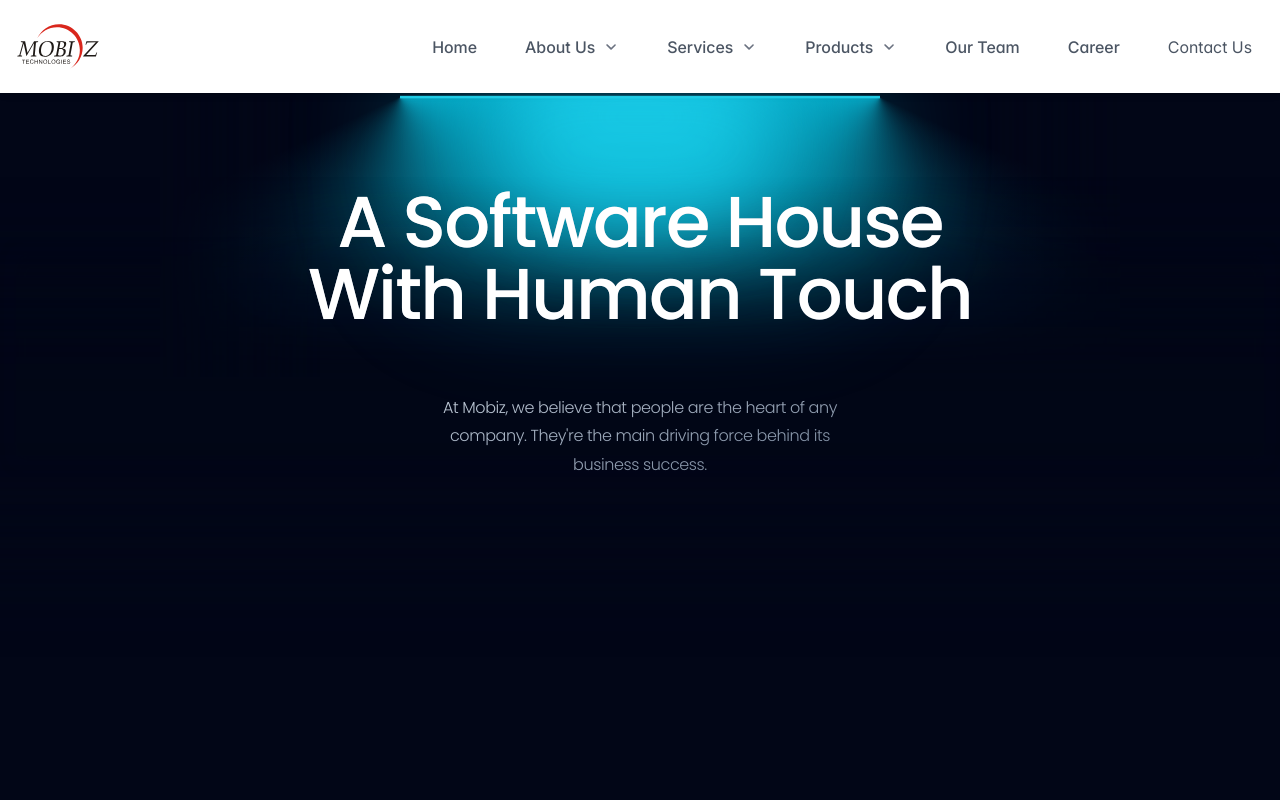
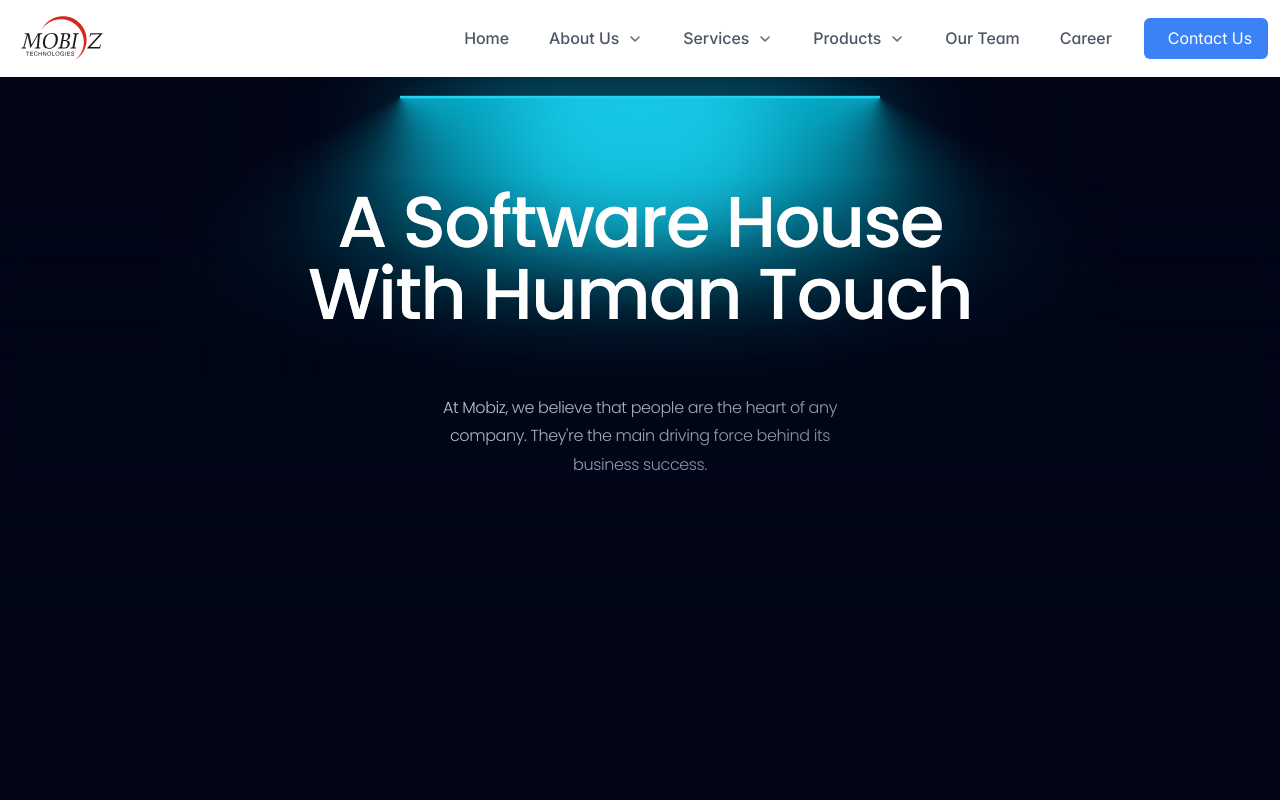
Before and after one commit to adithyanmkd/mobiz-technologies, a Next.js app: page / in a window 1280 px wide. Shown: the top 800 px of the page. Built offline with nearby package versions, Linux system fonts and the light colour scheme.

Commit message:
global css recoverd

```diff
--- a/app/globals.css
+++ b/app/globals.css
@@ -1,3 +1,34 @@
 @tailwind base;
 @tailwind components;
 @tailwind utilities;
+
+.customLine {
+  @apply mx-auto my-[16px] max-w-[324px] bg-black sm:max-w-[440px] md:max-w-[600px] lg:max-w-[850px];
+}
+
+.p-submenu-list {
+  @apply w-[400px];
+}
+
+.p-menuitem-text {
+  @apply leading-[160%];
+}
+
+.p-menuitem-link {
+  @apply px-4 py-2;
+}
+
+#contactBtn .p-menuitem-content {
+  @apply mx-auto flex max-w-xs justify-center bg-blue-500 transition-colors hover:bg-blue-600 md:ml-4;
+}
+
+#contactBtn .p-menuitem-content .p-menuitem-link .p-menuitem-text {
+  @apply text-white;
+}
+
+li .p-menuitem-content {
+  @apply flex;
+}
+#menubarCustom {
+  @apply px-3 py-0;
+}
```
